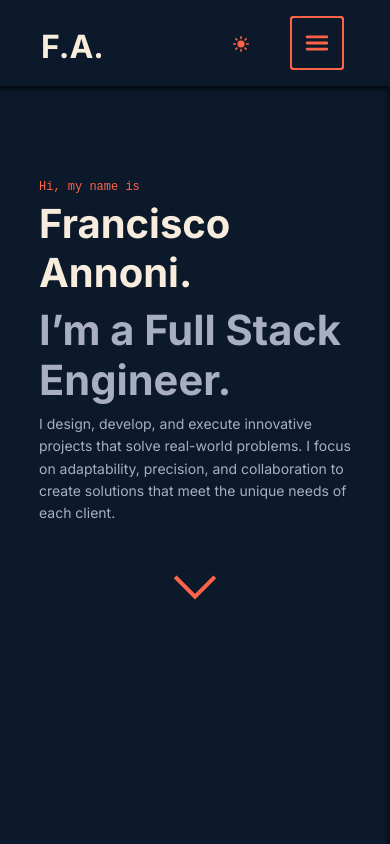
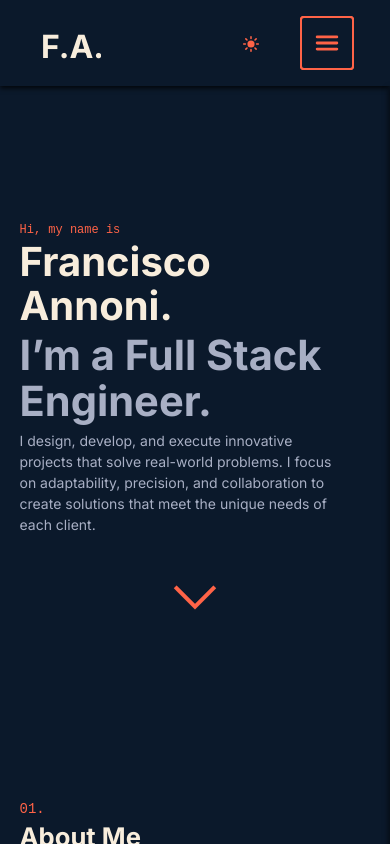
Before and after one commit to FranciscoAnnoni/Portfolio-FranciscoAnnoni, a React (Vite) app in the folder portfolio-Fran/: page / in a window 390 px wide. Built offline with nearby package versions, Linux system fonts and the light colour scheme.

Commit message:
fixing view in iphone

```diff
--- a/portfolio-Fran/src/App.css
+++ b/portfolio-Fran/src/App.css
@@ -28,10 +28,22 @@ section {
   transition: filter 0.3s ease; /* Smooth transition */
 }
 
-  /*Media querrys*/
-  @media (max-width: 900px) {
-      .follow-mouse {
-          display: none;
-      }
+/* Media queries */
+@media (max-width: 393px) {
+  /* iPhone 14 optimization */
+  section {
+    margin: 0px 5%;
+    padding: 60px 0px;
+    max-width: 95%;
+  }
 
+  .App {
+    padding-top: 70px; /* Adjust for fixed navbar */
   }
+}
+
+@media (max-width: 900px) {
+  .follow-mouse {
+    display: none;
+  }
+}
--- a/portfolio-Fran/src/components/Components.css
+++ b/portfolio-Fran/src/components/Components.css
@@ -573,6 +573,84 @@ button:active {
   }
 }
 
+@media (max-width: 393px) {
+  /* iPhone 14 and similar devices optimization */
+
+  /* Project cards optimization */
+  .project-inner {
+    padding: 15px;
+  }
+
+  .project-title a {
+    font-size: 18px;
+  }
+
+  .project-description {
+    font-size: 14px;
+    margin-top: 8px;
+  }
+
+  .project-tech-list li {
+    font-size: 9px;
+    margin: 10px 10px 0 0;
+  }
+
+  .folder {
+    font-size: 35px;
+  }
+
+  /* Featured projects optimization */
+  .featured__StyledProject-ywnbqt-1 {
+    padding: 15px;
+    margin-bottom: 15px;
+  }
+
+  .project-title-work a {
+    font-size: 22px;
+  }
+
+  .project-description p {
+    font-size: 13px;
+  }
+
+  .project-tech-list-featured li {
+    font-size: 11px;
+    margin: 10px 8px 0 0;
+  }
+
+  .project-overline {
+    font-size: 14px;
+    margin-bottom: 8px;
+  }
+
+  .main-image {
+    max-width: 280px;
+  }
+
+  /* Experience tabs optimization */
+  .tab-button {
+    font-size: 14px;
+    padding: 8px 12px;
+  }
+
+  .titulo {
+    font-size: 1.2rem;
+  }
+
+  .subtitulo {
+    font-size: 14px;
+  }
+
+  .texto {
+    font-size: 13px;
+    padding-left: 20px;
+  }
+
+  .content-container {
+    padding: 0px 5px 10px 20px;
+  }
+}
+
 @media (max-width: 360px) {
   .tabs-container {
     text-align: center;
@@ -583,6 +661,7 @@ button:active {
 
   .tab-button {
     width: 70%;
+    font-size: 13px;
   }
 
   .tabs-container button {
@@ -594,4 +673,17 @@ button:active {
     display: inline;
     overflow: hidden;
   }
+
+  /* Additional optimizations for very small screens */
+  .project-inner {
+    padding: 12px;
+  }
+
+  .project-title a {
+    font-size: 16px;
+  }
+
+  .main-image {
+    max-width: 250px;
+  }
 }
--- a/portfolio-Fran/src/components/Footer.css
+++ b/portfolio-Fran/src/components/Footer.css
@@ -68,3 +68,35 @@ a{
   font-family: var(--thirt-family);
   color:var(--secondary-text-color);
 }
+
+/* iPhone 14 optimization */
+@media (max-width: 393px) {
+  .footer {
+    padding: 15px;
+  }
+
+  .francisco {
+    font-size: 13px;
+    margin-bottom: 8px;
+  }
+
+  .footer p {
+    font-size: 12px;
+    padding-top: 3px;
+  }
+
+  .social-icons p {
+    font-size: 13px;
+  }
+
+  .social-icons a {
+    font-size: 20px;
+    margin-left: 8px;
+    margin-right: 3px;
+  }
+
+  .social-icons svg {
+    width: 18px;
+    height: 18px;
+  }
+}
--- a/portfolio-Fran/src/components/NavBar.css
+++ b/portfolio-Fran/src/components/NavBar.css
@@ -283,6 +283,51 @@ opacity: 0; /* Invisibilidad inicial para un efecto más limpio */
     transition: filter 0.3s ease; /* Smooth transition */
 }
 
+@media (max-width: 393px) {
+  /* iPhone 14 optimization - Menu text reduction */
+
+  .navbar-menu {
+    width: 220px;
+    right: -220px;
+  }
+
+  .navbar-menu ol a {
+    font-size: 20px; /* Reduced from 25px */
+    padding: 2px 15px 15px; /* Reduced padding */
+  }
+
+  .navbar-menu ol li {
+    margin: 0 auto 15px; /* Reduced margin */
+  }
+
+  .navbar-menu ol li::before {
+    font-size: 12px; /* Reduced counter size */
+    margin-right: 8px;
+  }
+
+  .content-menu {
+    margin-top: 35px;
+  }
+
+  .button-menu-phone button span {
+    width: 160px; /* Reduced button width */
+    height: 45px; /* Reduced button height */
+    font-size: 14px; /* Reduced button text */
+  }
+
+  .darkLight-icon-mobile {
+    margin-right: 25px;
+  }
+
+  .navbar-menu-icon {
+    margin-right: 20px;
+  }
+
+  .logo {
+    margin-left: 15px;
+  }
+}
+
 @media (max-width: 950px) {
     .navbar-right {
         display: none;
--- a/portfolio-Fran/src/index.css
+++ b/portfolio-Fran/src/index.css
@@ -108,3 +108,27 @@ body {
 /* Utilidades comunes */
 .pt-5 { padding-top: 5px; }
 .pt-8 { padding-top: 8px; }
+
+/* iPhone 14 and mobile optimization */
+@media (max-width: 393px) {
+  html, body {
+    overflow-x: hidden;
+  }
+
+  body {
+    font-size: 14px; /* Base font size adjustment */
+  }
+
+  /* Smaller padding for mobile */
+  .pt-5 { padding-top: 3px; }
+  .pt-8 { padding-top: 5px; }
+
+  /* Scrollbar optimization for mobile */
+  ::-webkit-scrollbar {
+    width: 8px;
+  }
+
+  ::-webkit-scrollbar-thumb {
+    border: 1px solid var(--background-color);
+  }
+}
--- a/portfolio-Fran/src/pages/Pages.css
+++ b/portfolio-Fran/src/pages/Pages.css
@@ -360,6 +360,116 @@ section {
   }
 }
 
+@media (max-width: 393px) {
+  /* iPhone 14 optimization */
+
+  /* Section spacing optimization */
+  section {
+    margin: 0 5%;
+    padding: 60px 0px;
+  }
+
+  /* Introduction section */
+  .introduction {
+    height: 80vh;
+    padding: 0px;
+  }
+
+  .Small-text {
+    font-size: 11px;
+  }
+
+  .Introduction-title {
+    font-size: 2.2rem;
+    line-height: 1.1;
+  }
+
+  .Introduction-subtitle {
+    font-size: 2.3rem;
+    line-height: 1.1;
+  }
+
+  .Introduction-p {
+    font-size: 13px;
+    line-height: 1.5;
+    max-width: 90%;
+  }
+
+  /* General text sizing */
+  .title-section {
+    font-size: 1.6rem;
+  }
+
+  .text-section {
+    font-size: 15px;
+    line-height: 1.5;
+  }
+
+  /* About section */
+  .bNXWUU .inner p {
+    font-size: 13px;
+    line-height: 1.5;
+  }
+
+  .skills-list span {
+    font-size: 13px;
+  }
+
+  .kNIdQM ul.skills-list {
+    grid-template-columns: repeat(2, minmax(120px, 1fr));
+    gap: 5px 8px;
+  }
+
+  /* Contact section */
+  .contact {
+    max-width: 90%;
+    margin: 0px auto 60px;
+  }
+
+  .contact-content p {
+    max-width: 95%;
+    font-size: 13px;
+    line-height: 1.5;
+  }
+
+  .button-contact-personal span {
+    width: 180px;
+    height: 50px;
+    font-size: 14px;
+  }
+
+  /* Projects section */
+  .projects-grid {
+    grid-template-columns: 1fr;
+    gap: 12px;
+    margin: 30px 0 0;
+  }
+
+  .title-2 {
+    font-size: 20px;
+    margin-top: 50px;
+  }
+
+  .inline-link {
+    font-size: 14px;
+  }
+
+  /* Numbered headings */
+  .numbered-heading {
+    margin: 10px 0px 25px;
+    font-size: clamp(20px, 4vw, var(--fz-heading));
+  }
+
+  .numbered-heading::before {
+    font-size: clamp(14px, 2.5vw, 18px);
+  }
+
+  .numbered-heading::after {
+    width: 200px;
+    margin-left: 15px;
+  }
+}
+
 @media (max-width: 600px) {
   .tabs-container {
     display: flex;
```
